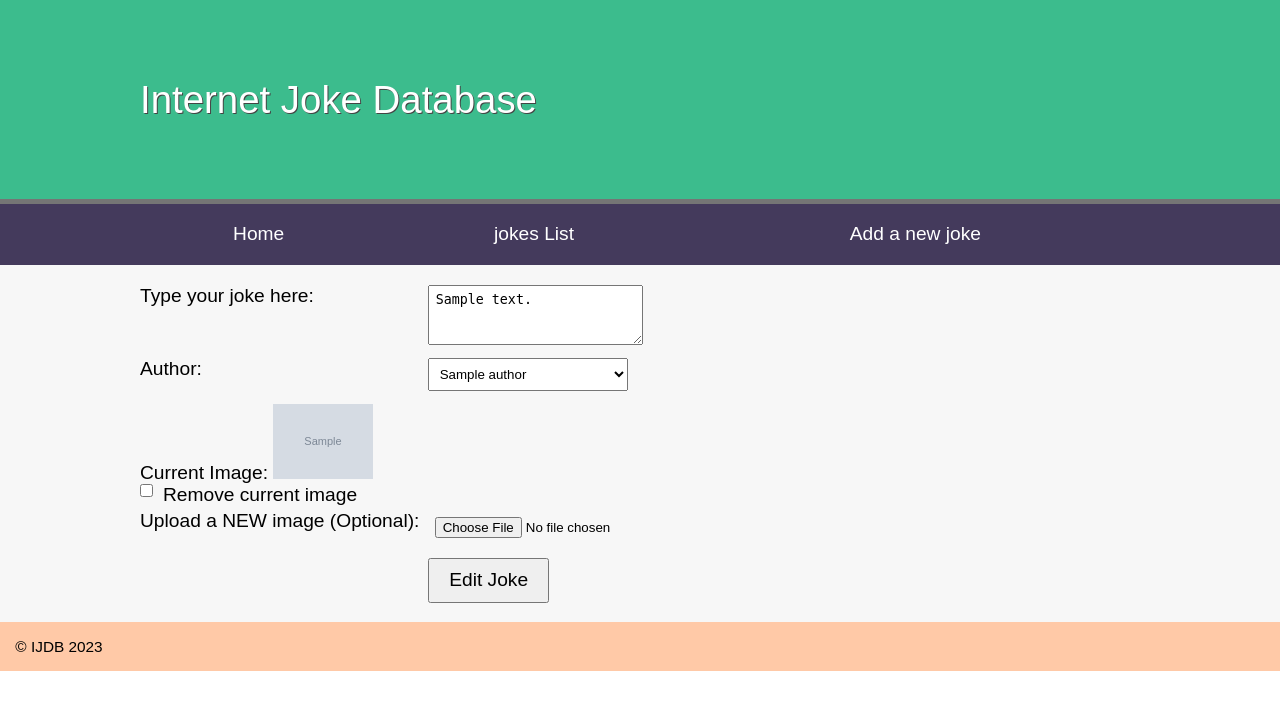
After one commit to jerry903-pham/Week5_COMP1841, a PHP site: page /editjoke.php?id=1 in a window 1280 px wide. The commit adds this page. Shown: the top 710 px of the page. Run offline with PHP 8.4, Linux system fonts and the light colour scheme; tables that the repository leaves empty or names only in its code hold one stand-in row (values such as "Sample post"); grey boxes marked "Sample" are stand-in pictures.

Commit message:
COMP1841 Week 5: Implemented author linking, image editing, and joke edit functionality.

```diff
--- a/addjoke.php
+++ b/addjoke.php
@@ -6,6 +6,7 @@ if(isset($_POST['joketext'])){
         $sql = 'INSERT INTO joke SET
             joketext = :joketext,
             jokedate = CURDATE(),
+            authorid = 1,
             image = :image';
 
         $stmt = $pdo->prepare($sql);
--- /dev/null
+++ b/editjoke.php
@@ -0,0 +1,70 @@
+<?php
+include 'includes/DatabaseConnection.php';
+
+try {
+    // ----------------------------------------------------
+    // 1. HANDLE FORM SUBMISSION (UPDATE JOKE)
+    // ----------------------------------------------------
+    if (isset($_POST['joketext'])) {
+
+        // --- Image Upload Logic ---
+        $image_name = $_POST['current_image']; // Start with the existing image name
+
+        if ($_FILES['image']['error'] === 0) {
+            // A new file was uploaded successfully
+            $image_name = $_FILES['image']['name'];
+            $target_dir = '../week4/images/'; // Set your target directory
+            $target_file = $target_dir . basename($image_name);
+            move_uploaded_file($_FILES['image']['tmp_name'], $target_file);
+        } elseif (isset($_POST['remove_image']) && $_POST['remove_image'] == 'yes') {
+            // The user explicitly checked a box to remove the image
+            $image_name = NULL;
+        }
+
+        // --- SQL UPDATE Query ---
+        $sql = 'UPDATE joke
+                SET joketext = :joketext,
+                    authorid = :authorid,
+                    image = :image
+                WHERE id = :id';
+
+        $stmt = $pdo->prepare($sql);
+
+        $stmt->bindValue(':joketext', $_POST['joketext']);
+        $stmt->bindValue(':authorid', $_POST['authorid']);
+        $stmt->bindValue(':image', $image_name); // <-- ADDED: Bind image name
+        $stmt->bindValue(':id', $_POST['jokeid']);
+
+        $stmt->execute();
+
+        header('location: jokes.php');
+        exit();
+
+    } else {
+        // ----------------------------------------------------
+        // 2. HANDLE PAGE LOAD (LOAD JOKE FOR EDITING)
+        // ----------------------------------------------------
+
+        // --- A. Get the joke details (including current authorid and image)
+        $sql = 'SELECT * FROM joke WHERE id = :id';
+        $stmt = $pdo->prepare($sql);
+        $stmt->bindValue(':id', $_GET['id']);
+        $stmt->execute();
+        $joke = $stmt->fetch();
+
+        // --- B. Get ALL authors to populate the dropdown menu
+        $authors = $pdo->query('SELECT id, name FROM author')->fetchAll();
+
+        $title = 'Edit joke';
+
+        ob_start();
+        include 'templates/editjoke.html.php';
+        $output = ob_get_clean();
+    }
+
+} catch (PDOException $e) {
+    $title = 'Error has occurred';
+    $output = 'Error editing joke: ' . $e->getMessage();
+}
+
+include 'templates/layout.html.php';
--- a/index.php
+++ b/index.php
@@ -4,3 +4,4 @@ ob_start();
 include 'templates/home.html.php';
 $output = ob_get_clean();
 include 'templates/layout.html.php';
+?>
--- /dev/null
+++ b/templates/editjoke.html.php
@@ -0,0 +1,40 @@
+<form action="" method="post" enctype="multipart/form-data">
+
+    <input type="hidden" name="jokeid" value="<?= $joke['id'] ?>">
+
+    <label for="joketext">Type your joke here:</label>
+    <textarea id="joketext" name="joketext" rows="3" cols="40"><?= htmlspecialchars($joke['joketext'], ENT_QUOTES, 'UTF-8') ?></textarea>
+
+    <label for="authorid">Author:</label>
+    <select name="authorid" id="authorid">
+        <?php foreach ($authors as $author): ?>
+            <option value="<?= $author['id'] ?>"
+                <?php if ($author['id'] == $joke['authorid']): ?>
+                    selected
+                <?php endif; ?>
+            >
+                <?= htmlspecialchars($author['name'], ENT_QUOTES, 'UTF-8') ?>
+            </option>
+        <?php endforeach; ?>
+    </select>
+
+    <?php if (!empty($joke['image'])): ?>
+        <p>
+            Current Image:
+            <img src="../week4/images/<?= htmlspecialchars($joke['image'], ENT_QUOTES, 'UTF-8') ?>" alt="Current joke image" width="100"><br>
+
+            <input type="hidden" name="current_image" value="<?= htmlspecialchars($joke['image'], ENT_QUOTES, 'UTF-8') ?>">
+
+            <input type="checkbox" name="remove_image" id="remove_image" value="yes">
+            <label for="remove_image">Remove current image</label>
+        </p>
+    <?php else: ?>
+        <input type="hidden" name="current_image" value="">
+    <?php endif; ?>
+
+    <label for="image">Upload a NEW image (Optional):</label>
+    <input type="file" name="image" id="image">
+
+    <input type="submit" name="submit" value="Edit Joke">
+
+</form>
```
Also changed, not shown: jokes.php (+10 -2 lines), templates/jokes.html.php (+6 -1 lines).
